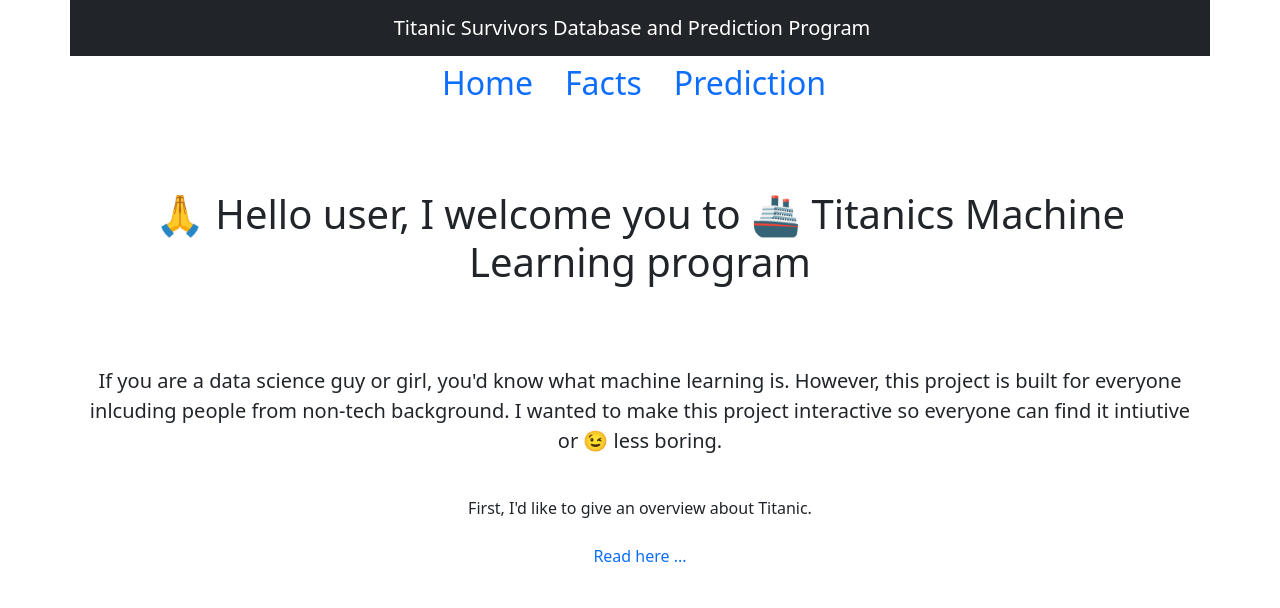
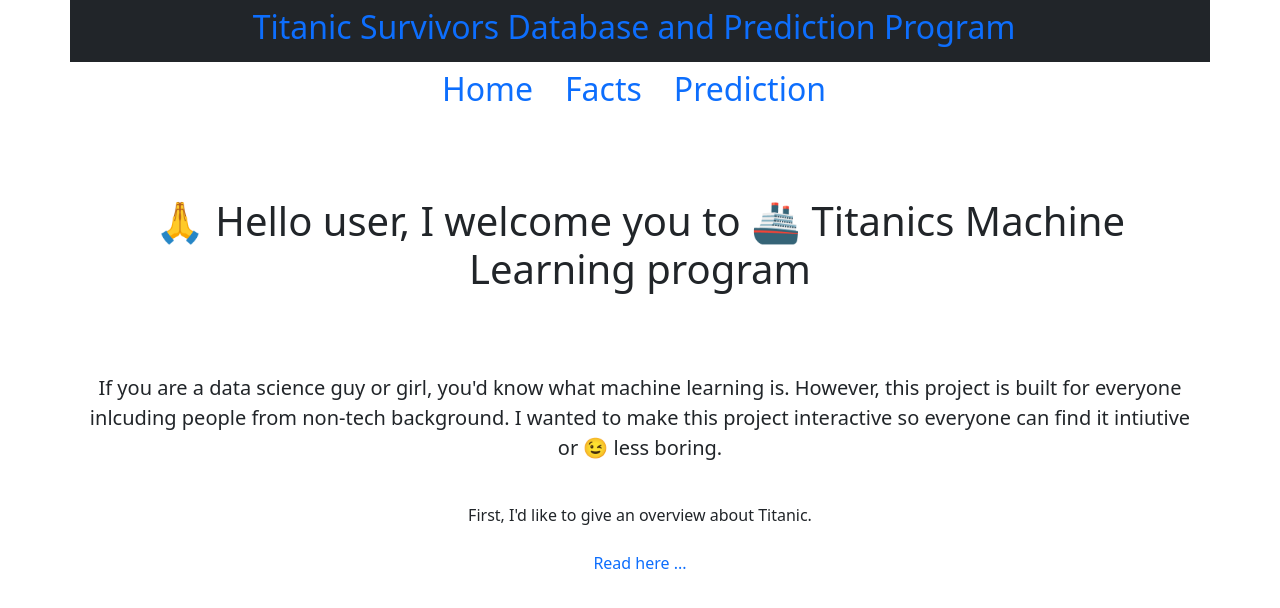
Before and after one commit to anildhage/titanic, a Flask app: page / in a window 1280 px wide. Shown: the top 608 px of the page. Run offline with Flask 2, Linux system fonts and the light colour scheme.

```diff
--- a/templates/layout.html
+++ b/templates/layout.html
@@ -15,12 +15,8 @@
     </head>
     <body>
         <!-- Responsive navbar-->
-        <nav class="navbar container navbar-expand-lg navbar-dark bg-dark">
-            <div class="container">
-                <a class=" navbar-brand content section container d-flex justify-content-center " href="{{ url_for('home') }}">Titanic Survivors Database and Prediction Program</a>
-                <div class="collapse navbar-collapse" id="navbarSupportedContent">
-                </div>
-            </div>
+        <nav class="container nav content section container d-flex justify-content-center navbar-dark bg-dark">
+          <a class="nav-link h2" href="{{ url_for('home') }}">Titanic Survivors Database and Prediction Program</a>
         </nav>
         <nav class="container nav content section container d-flex justify-content-center ">
           <a class="nav-link h2" href="{{ url_for('home') }}">Home</a>
```
